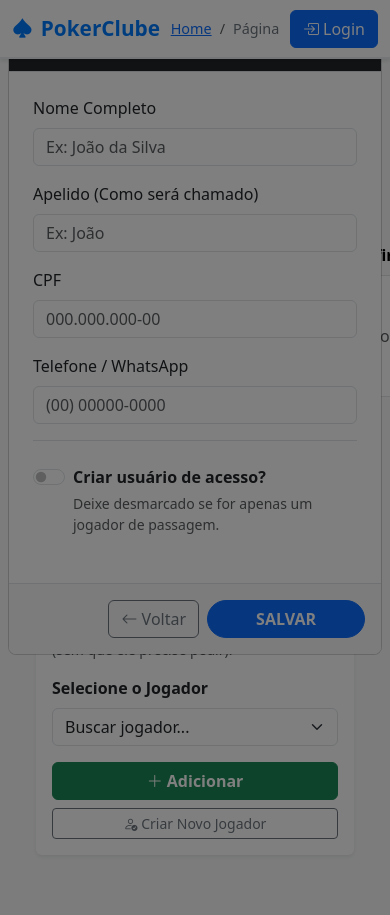
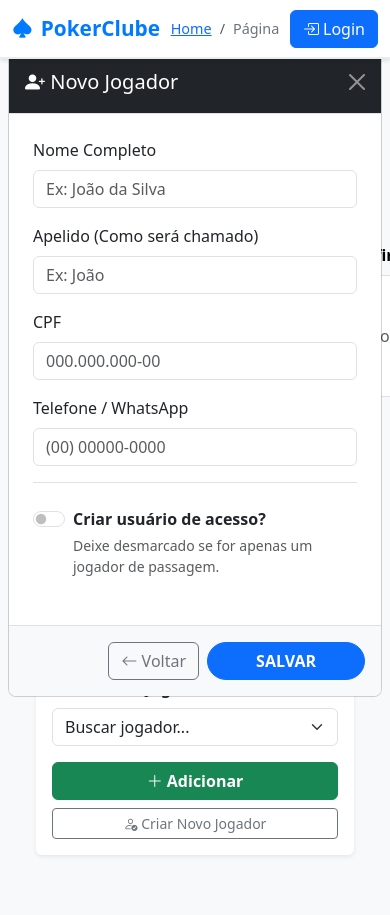
Before and after one commit to verisfabiano/poker-ranking, a Django app: template core/templates/tournament_entries.html in a window 390 px wide, after a click on "Criar Novo Jogador"; the page is wider, and only the part inside the window is pictured. Run offline with Django 5.2, Linux system fonts and the light colour scheme; the template is opened without the code that fills it, so the values that code supplies are empty; parts of the project's set-up code (start-up, migrations or seed data) failed here and were passed over.

Commit message:
Fix: Corrigir modal não-responsivo com CSS pointer-events e margin para melhor posicionamento

```diff
--- a/core/templates/tournament_entries.html
+++ b/core/templates/tournament_entries.html
@@ -19,6 +19,54 @@
     }
     .products-popover {
         max-width: 300px;
+    }
+
+    /* Modais com z-index altíssimo */
+    #modalNovoJogador {
+        z-index: 9999 !important;
+        pointer-events: auto !important;
+    }
+    #modalNovoJogador.modal {
+        pointer-events: auto !important;
+    }
+    #modalNovoJogador .modal-dialog {
+        pointer-events: auto !important;
+        z-index: 9999 !important;
+        max-height: calc(100vh - 40px) !important;
+        margin-top: 50px !important;
+    }
+    #modalNovoJogador .modal-content {
+        pointer-events: auto !important;
+        z-index: 9999 !important;
+        max-height: calc(100vh - 40px) !important;
+    }
+
+    /* Modal body scrollável */
+    #modalNovoJogador .modal-body {
+        max-height: calc(100vh - 200px) !important;
+        overflow-y: auto !important;
+        pointer-events: auto !important;
+    }
+
+    /* Remover backdrop que bloqueia */
+    .modal-backdrop {
+        display: none !important;
+    }
+
+    /* Garantir todos os elementos dentro do modal */
+    #modalNovoJogador * {
+        pointer-events: auto !important;
+    }
+
+    #modalNovoJogador input,
+    #modalNovoJogador textarea,
+    #modalNovoJogador select,
+    #modalNovoJogador button,
+    #modalNovoJogador label,
+    #modalNovoJogador .form-control,
+    #modalNovoJogador .form-check-input {
+        pointer-events: auto !important;
+        user-select: text !important;
     }
 </style>
 {% endblock %}
@@ -471,30 +519,38 @@
 </div>
 
 <script>
-// Modal de Criar Novo Jogador
+// ============================================================
+// MODAL: Criar Novo Jogador
+// ============================================================
 document.addEventListener('DOMContentLoaded', function() {
+    const formNovoJogador = document.getElementById('formNovoJogador');
+    if (!formNovoJogador) {
+        console.log('Form não encontrado - pulando inicialização');
+        return;
+    }
+
     const toggleCriarUsuario = document.getElementById('inputCriarUsuario');
     const camposUsuario = document.getElementById('camposUsuario');
 
     // Mostrar/esconder campos de usuário quando checkbox muda
-    if (toggleCriarUsuario) {
+    if (toggleCriarUsuario && camposUsuario) {
         toggleCriarUsuario.addEventListener('change', function() {
             if (this.checked) {
                 camposUsuario.style.display = 'block';
-                document.getElementById('inputUsernameJogador').focus();
+                const usernameField = document.getElementById('inputUsernameJogador');
+                if (usernameField) usernameField.focus();
             } else {
                 camposUsuario.style.display = 'none';
-                document.getElementById('inputUsernameJogador').value = '';
-                document.getElementById('inputEmailJogador').value = '';
+                const usernameField = document.getElementById('inputUsernameJogador');
+                const emailField = document.getElementById('inputEmailJogador');
+                if (usernameField) usernameField.value = '';
+                if (emailField) emailField.value = '';
             }
         });
     }
 
-    const formNovoJogador = document.getElementById('formNovoJogador');
-    if (!formNovoJogador) return;
-
     formNovoJogador.addEventListener('submit', async function(e) {
-    e.preventDefault();
+        e.preventDefault();
 
     const nome = document.getElementById('inputNomeJogador').value.trim();
     const apelido = document.getElementById('inputApelidoJogador').value.trim();
@@ -605,8 +661,8 @@
         btnCriar.disabled = false;
         btnCriar.innerHTML = 'SALVAR';
     }
-    });
-}); // Fecha DOMContentLoaded para form novo jogador
+    }); // Fecha addEventListener do form
+}); // Fecha DOMContentLoaded
 
 // ============================================================
 // REBUY E ADD-ON BUTTONS - COM DELEGAÇÃO DE EVENTO
```
